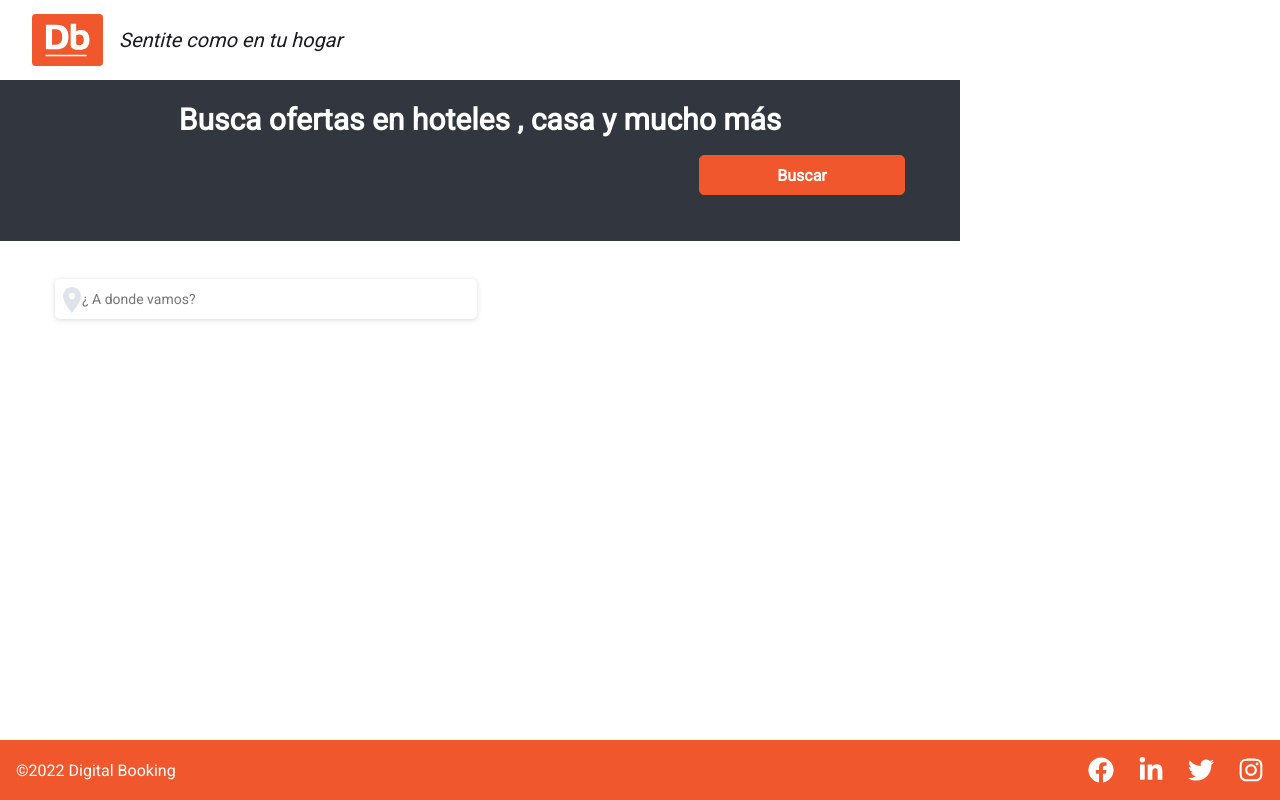
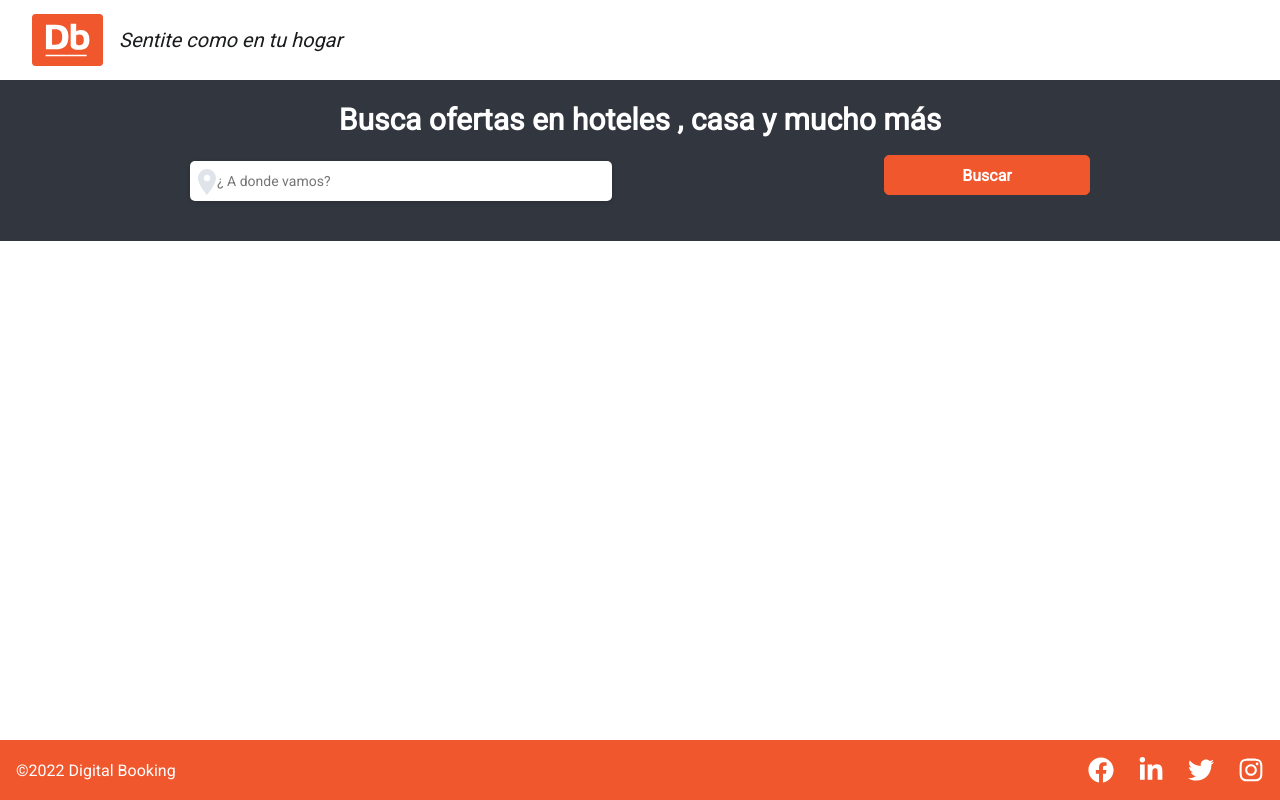
Before and after one commit to rodriguez02fer09/air-bnb, a React (Vite) app: page /home in a window 1280 px wide. Built offline with nearby package versions, Linux system fonts and the light colour scheme.

Commit message:
styles item

```diff
--- a/src/components/DropDownLocations/dropDownLocations.css
+++ b/src/components/DropDownLocations/dropDownLocations.css
@@ -1,3 +1,5 @@
 .container-dorpdowncities{
-    margin-top: 250px;
+    width: 200px;
+    height:310px;
+    margin-top: 282px;
 }
--- a/src/components/InputIcon/inputIcon.css
+++ b/src/components/InputIcon/inputIcon.css
@@ -1,6 +1,7 @@
 .container_dropDown {
     width: 430px;
     height: 42px;
+    margin-bottom:4px; ;
 }
 
 .container_dropDown_input input {
--- a/src/components/ItemCities/ItemCities.jsx
+++ b/src/components/ItemCities/ItemCities.jsx
@@ -2,8 +2,10 @@ import React from "react";
 import "./itemCities.css";
 import LocationIconBlack from "../../assets/locationIconBlack.svg";
 
-const ItemCities = ({city , country}) => {
+const ItemCities = ({ city, country }) => {
   return (
+
+
       <div className="container_item">
         <div className="container_item_img">
           <img src={LocationIconBlack} alt="location" />
@@ -13,6 +15,8 @@ const ItemCities = ({city , country}) => {
           <p className="container_item_pais">{country}</p>
         </div>
       </div>
+
+
   );
 };
 
--- a/src/components/ItemCities/itemCities.css
+++ b/src/components/ItemCities/itemCities.css
@@ -1,3 +1,4 @@
+
 .container_item {
     width: 422px;
     height: 59px;
--- a/src/components/Search/search.css
+++ b/src/components/Search/search.css
@@ -1,5 +1,5 @@
 .container_search {
-    width: 960px;
+    width: 100%;
     height: 161px;
     display: flex;
     flex-direction: column;
@@ -17,7 +17,7 @@
     text-align: center
 }
 .container_search_cities_date{
-    width: 850px;
+    width: 900px;
     height: 70px;
     display: flex;
     flex-direction: row;
```
Lines whose indentation alone changed are shown as unchanged.
